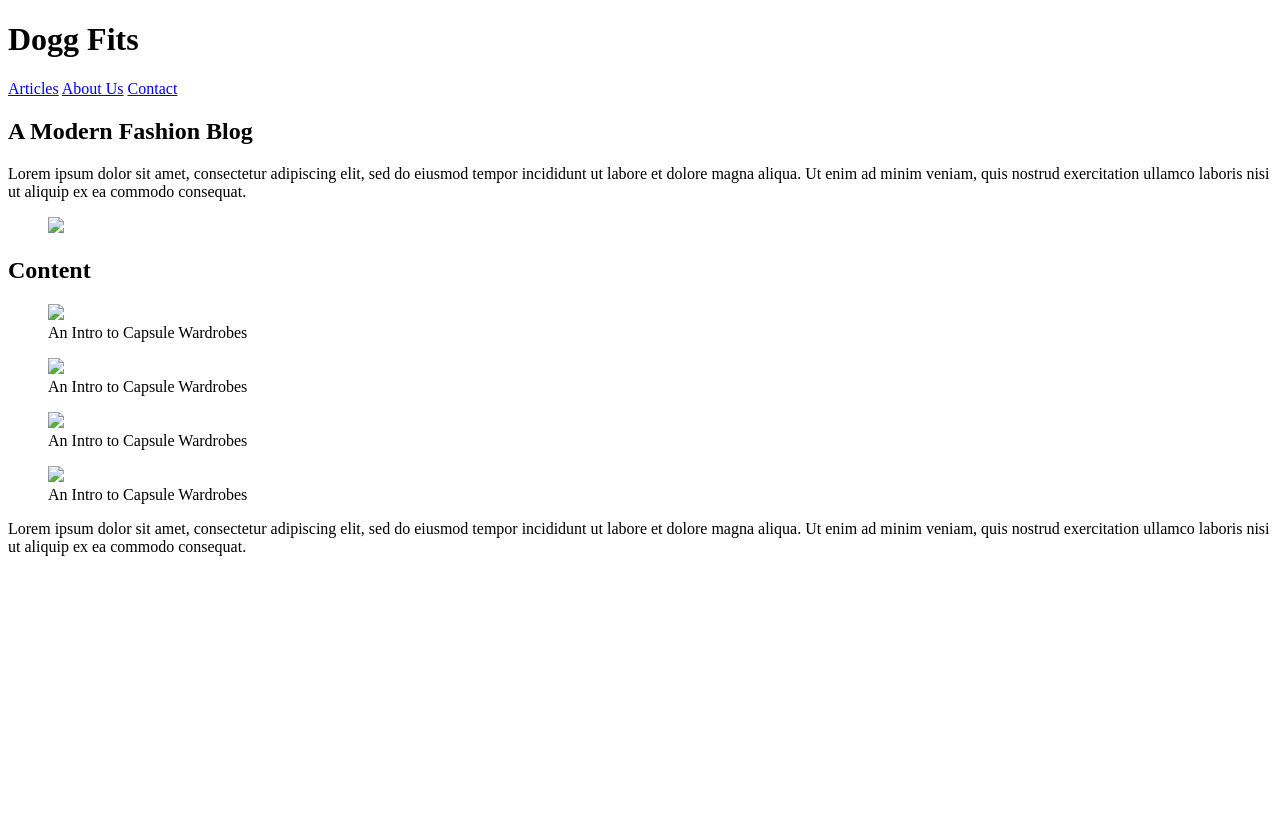
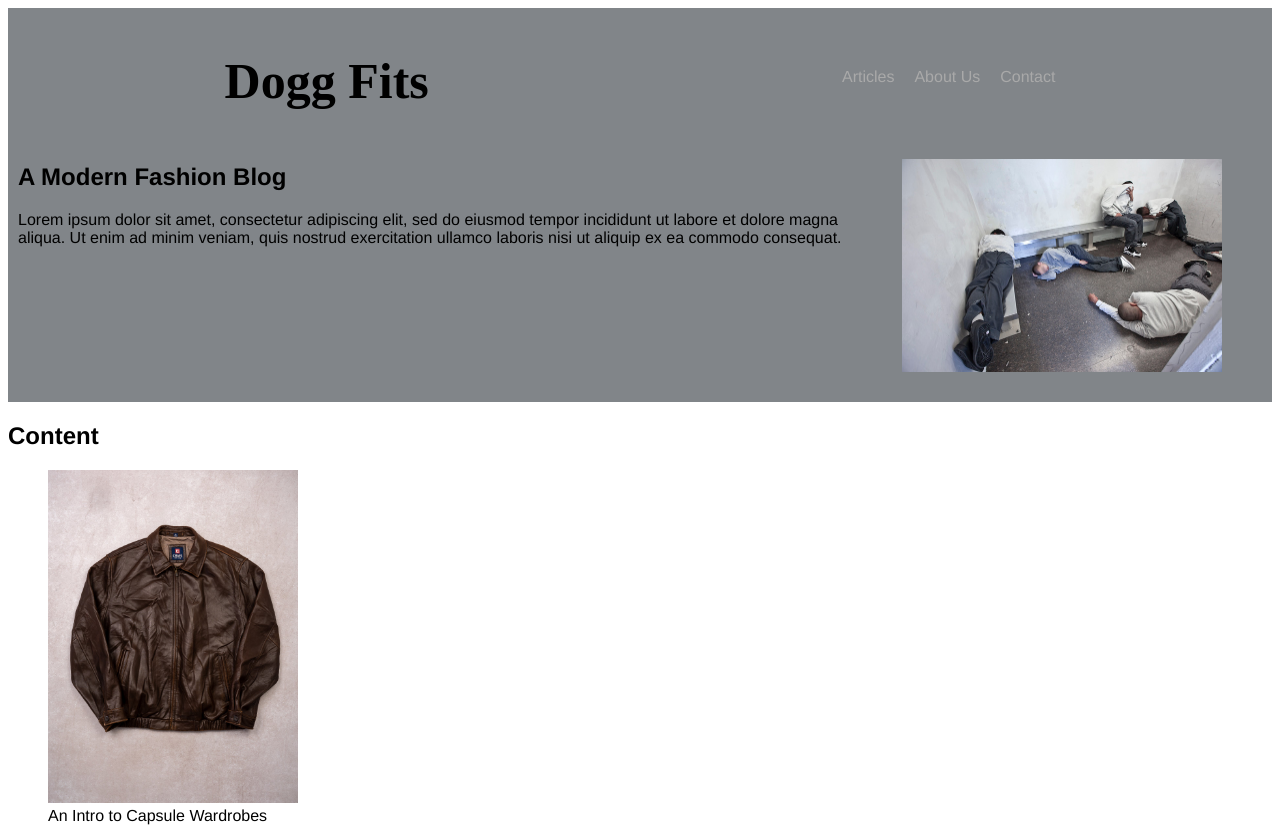
Before and after one commit to elliotoscarmenne/toplanding, a plain HTML site: page index.html in a window 1280 px wide. Shown: the top 828 px of the page. Before the commit the page ends 800 px from the top, so only its background shows below. Drawn offline with Linux system fonts and the light colour scheme.

Commit message:
Adds CSS Styling for Header

```diff
--- a/index.html
+++ b/index.html
@@ -4,12 +4,13 @@
 	<meta charset="utf-8">
 	<meta name="viewport" content="width=device-width, initial-scale=1">
 	<link rel="stylesheet" type="text/css" href="style.css">
-	<title>Doggfits: A Fashion Blog and Archive</title>
+	<title>doggfits: a modern blog</title>
 </head>
 <body>
 
 	<header>
 
+		<div class="headone">
 			<h1>Dogg Fits</h1>
 			<!--<img src="images/" alt="logo">-->
 
@@ -18,15 +19,18 @@
 				<a href="pages/about.html">About Us</a>
 				<a href="pages/contact.html">Contact</a>
 			</nav>
+		</div>
 
+		<div class="headtwo">
 			<article>
 				<h2>A Modern Fashion Blog</h2>
 				<p>Lorem ipsum dolor sit amet, consectetur adipiscing elit, sed do eiusmod tempor incididunt ut labore et dolore magna aliqua. Ut enim ad minim veniam, quis nostrud exercitation ullamco laboris nisi ut aliquip ex ea commodo consequat.</p>
 			</article>
 
 			<figure>
-			<img src="images/header.jpg">
+				<img src="images/header.jpeg" width="320" height="213">
 			</figure>
+		</div>
 
 	</header>
 
@@ -37,22 +41,22 @@
 			<h2>Content</h2>
 
 			<figure>
-				<img src="images/">
+				<img src="images/jacket.jpg" width="250" height="auto">
 				<figcaption>An Intro to Capsule Wardrobes</figcaption>
 			</figure>
 
 			<figure>
-				<img src="images/">
+				<img src="images/tyler.jpg" width="250" height="auto">
 				<figcaption>An Intro to Capsule Wardrobes</figcaption>
 			</figure>
 
 			<figure>
-				<img src="images/">
+				<img src="images/virgil.jpg" width="250" height="auto">
 				<figcaption>An Intro to Capsule Wardrobes</figcaption>
 			</figure>
 
 			<figure>
-				<img src="images/">
+				<img src="images/shirt.jpg" width="250" height="auto">
 				<figcaption>An Intro to Capsule Wardrobes</figcaption>
 			</figure>
 
@@ -66,6 +70,10 @@
 
 	<footer>
 
+		<img src="images/socials.gif" alt="Social Media Icon" width="30" height="30">
+
+		<p>@zendogg</p>
+
 	</footer>
 
 </body>
--- a/style.css
+++ b/style.css
@@ -0,0 +1,34 @@
+
+body {
+	display: flex;
+	flex-direction: column;
+	font-family: Helvetica, sans-serif;
+}
+
+header {
+	background-color: #818589;
+	padding: 10px;
+}
+nav {
+	margin-top: 50px;
+	display: flex;
+	gap: 20px;
+}
+
+a {
+	text-decoration: none;
+	color: darkgrey;
+
+}
+
+.headone,
+.headtwo {
+	display: flex;
+	justify-content: space-around;
+	align-content: center;
+}
+
+h1 {
+	font-family: "Brush Script Mt";
+	font-size: 50px;
+}
```
Lines whose indentation alone changed are shown as unchanged.
